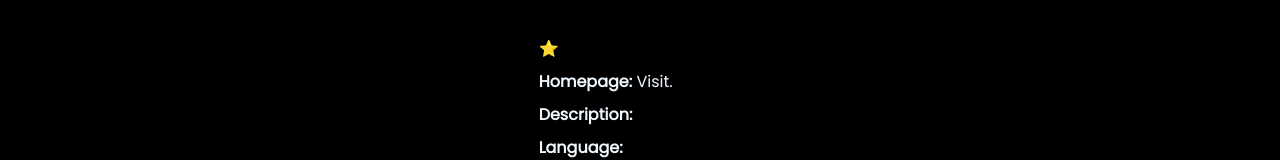
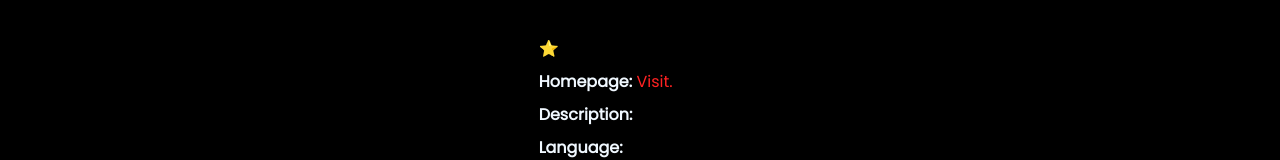
Before and after one commit to ptrktodev/cineMagic, a React (Create React App) app: page /movies/poster/1 in a window 1280 px wide. Shown: the part 126-286 px from the top of the page. Built offline with nearby package versions, Linux system fonts and the light colour scheme; no server answers.

Commit message:
deploy-3-bohr

```diff
--- a/src/Componentes/Movies/Poster.css
+++ b/src/Componentes/Movies/Poster.css
@@ -75,7 +75,7 @@
 }
 
 .boxInfos a span {
-  color: aliceblue;
+  color: rgb(255, 34, 34);
 }
 
 .VideoYoutube {
```
